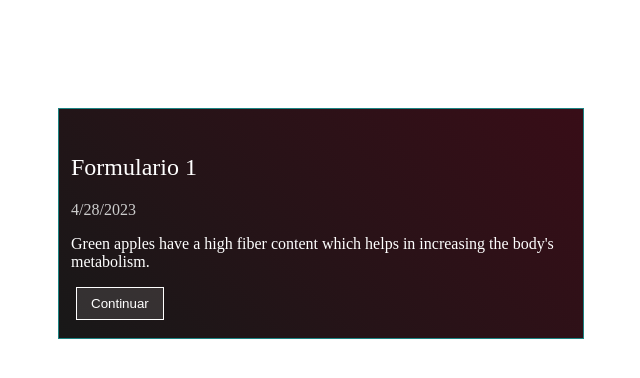
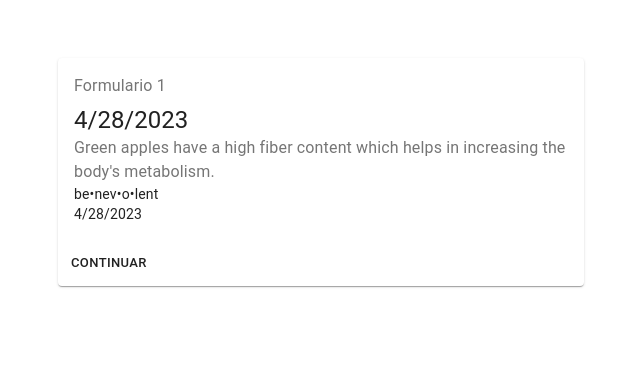
Before and after one commit to ranielm/stack-cards, a React (Create React App) app: page / in a window 1280 px wide. Shown: the top 378 px of the page, without its empty margins (319-959 px from the left). Built offline with nearby package versions, Linux system fonts and the light colour scheme.

Commit message:
click and next without shadow

```diff
--- a/src/App.tsx
+++ b/src/App.tsx
@@ -1,5 +1,5 @@
 import "@material-ui/core/styles";
-import { StyledContainer, StyledRoot } from "./App.styles";
+import { StyledContainer } from "./App.styles";
 import ListView from "./components/ListView";
 // import Wizard from "./components/Wizard/Wizard";
 // import ListWizard from "./components/Wizard/ListWizard";
@@ -9,14 +9,12 @@ import ListView from "./components/ListView";
 
 const App = () => {
   return (
-    <StyledRoot>
     <StyledContainer>
       {/* <CardList />; */}
       <ListView />
       {/* <ListWizard /> */}
       {/* <Wizard steps={steps} /> */}
     </StyledContainer>
-    </StyledRoot>
   );
 };
 
--- a/src/components/Card/index.tsx
+++ b/src/components/Card/index.tsx
@@ -1,16 +1,21 @@
+import {
+  Button,
+  CardActions,
+  CardContent,
+  Typography,
+} from "@material-ui/core";
+import { Card as CardMUI } from "@material-ui/core";
 import * as React from "react";
 import styled from "styled-components";
 
-const StyledContainer = styled.div`
-  border: ${(props) => `1px solid #1c8382`};
-  padding: 25px 12px 18px;
-  background: ${(props) => `linear-gradient(
-    45deg, #181818, #380d17
-  )`};
+export const StyledContainer = styled.div`
   cursor: pointer;
+  min-width: 275px;
+  margin-bottom: 32;
+  position: "relative";
 `;
 
-const Title = styled.h2`
+export const Title = styled.h2`
   color: #fff;
   font-weight: 300;
   @media (max-width: 500px) {
@@ -18,7 +23,7 @@ const Title = styled.h2`
   }
 `;
 
-const Date = styled.div`
+export const Date = styled.div`
   color: #ccc;
   font-weight: 300;
   margin: 6px 0;
@@ -27,7 +32,7 @@ const Date = styled.div`
   }
 `;
 
-const Description = styled.p`
+export const Description = styled.p`
   color: #fff;
   font-weight: 300;
   @media (max-width: 500px) {
@@ -35,7 +40,7 @@ const Description = styled.p`
   }
 `;
 
-const Action = styled.button`
+export const Action = styled.button`
   margin: 0 5px;
   padding: 8px 14px;
   background: rgba(155, 155, 155, 0.2);
@@ -52,8 +57,33 @@ const Action = styled.button`
   }
 `;
 
+export const StyledBullet = styled.span`
+  display: "inline-block";
+  margin: "0 2px";
+  transform: "scale(0.8)";
+`;
+
+export interface IconProps {
+  onPress: any;
+  src: any;
+  width: string;
+  height: string;
+}
+
+export const CustomTypography = styled(Typography)``;
+
+type TypographyProps = {
+  pos?: boolean;
+};
+
+const StyledTypography = styled(Typography)<TypographyProps>(({ pos }) => ({
+  fontSize: 14,
+  marginBottom: pos ? 12 : 0,
+}));
+
 interface ICardProps {
   title: string;
+  focused?: boolean;
   date: any;
   description: string;
   onNext: () => void;
@@ -63,22 +93,35 @@ interface ICardProps {
 
 export const Card = React.forwardRef<HTMLDivElement, ICardProps>(
   (props, ref) => {
-
-    const handleClick = (
-      event: React.MouseEvent<HTMLButtonElement>
-    ) => {
+    const handleClick = (event: React.MouseEvent<HTMLButtonElement>) => {
       event.stopPropagation();
       props.onNext();
     };
+    const bull = <StyledBullet>•</StyledBullet>;
 
     return (
-      // <StyledContainer ref={ref}>
       <StyledContainer ref={ref} onClick={props.onClick}>
-        <Title>{props.title}</Title>
-        <Date>{props.date}</Date>
-        <Description>{props.description}</Description>
-        {/* <Action onClick={props.onNext}>Continuar</Action> */}
-        <Action onClick={handleClick}>Continuar</Action>
+        <CardMUI raised={props.focused}>
+          <CardContent>
+            <StyledTypography color="textSecondary" gutterBottom>
+              {props.title}
+            </StyledTypography>
+            <StyledTypography variant="h5">{props.date}</StyledTypography>
+            <StyledTypography color="textSecondary">
+              {props.description}
+            </StyledTypography>
+            <StyledTypography variant="body2">
+              be{bull}nev{bull}o{bull}lent
+              <br />
+              {props.date}
+            </StyledTypography>
+          </CardContent>
+          <CardActions>
+            <Button size="small" onClick={handleClick}>
+              Continuar
+            </Button>
+          </CardActions>
+        </CardMUI>
       </StyledContainer>
     );
   }
--- a/src/components/ListView/ListView.styles.ts
+++ b/src/components/ListView/ListView.styles.ts
@@ -7,7 +7,7 @@ export const ListContainer = styled.div`
   width: 30rem;
 `;
 
-export const Card = styled.div`
+export const StyledCard = styled.div`
   background: #555;
   border-radius: 1rem;
   padding: 3rem 1rem;
--- a/src/components/ListView/index.tsx
+++ b/src/components/ListView/index.tsx
@@ -19,6 +19,9 @@ const ListView = () => {
   const [cardsRendered, setCardsRendered] = useState<Record<number, boolean>>({
     0: true,
   });
+  // const [cardFocused, setCardFocused] = useState<Record<number, boolean>>({
+  //   0: true,
+  // });
 
   const onNext = (index: number) => {
     const nextIndex = index + 1;
@@ -29,20 +32,23 @@ const ListView = () => {
       setCardsRendered((state) => {
         return { ...state, [nextIndex]: true };
       });
+      // setCardFocused((state) => {
+      //   return { [nextIndex]: true };
+      // });
     }
   };
 
   const onClick = (index: number) => {
-    console.log(
-      "🚀 ~ file: index.tsx:33 ~ onClick ~ cardRefs.current[index]:",
-      cardRefs.current[index]
-    );
     if (cardRefs.current[index]) {
-      scrollToCard(cardRefs.current[index]);
+      scrollToCard(cardRefs.current[index], index);
+      // setCardFocused((state) => {
+      //   return { [index]: true };
+      // });
     }
   };
 
-  const scrollToCard = (element: HTMLDivElement) => {
+  const scrollToCard = (element: HTMLDivElement, index: number) => {
+    console.log("🚀 ~ file: index.tsx:51 ~ scrollToCard ~ index:", index);
     element.scrollIntoView({
       behavior: "smooth",
       block: "center",
@@ -50,6 +56,8 @@ const ListView = () => {
     });
     element.style.alignItems = "center";
     element.style.justifyContent = "center";
+    // element.style.boxShadow =
+    //   "0px 5px 5px -3px rgba(0,0,0,0.2),0px 8px 10px 1px rgba(0,0,0,0.14),0px 3px 14px 2px rgba(0,0,0,0.12)";
   };
 
   const cardsData = [
@@ -100,15 +108,17 @@ const ListView = () => {
               <Card
                 ref={(el: HTMLDivElement) => {
                   cardRefs.current[index] = el;
-                  if (el) scrollToCard(el);
+                  if (el) {
+                    scrollToCard(el, index);
+                  }
                 }}
-                // ref={(el) => (cardRefs.current[index] = el as HTMLDivElement)}
                 key={card.key}
                 title={card.title}
                 date={card.date}
                 description={card.description}
                 onNext={() => onNext(index)}
                 onClick={() => onClick(index)}
+                // focused={cardFocused[index]}
               />
             </StyledContainer>
           )}
```
Also changed, not shown: src/components/Card/CardWithDiv.tsx (added, +83 -0 lines). Lines whose indentation alone changed are shown as unchanged.
